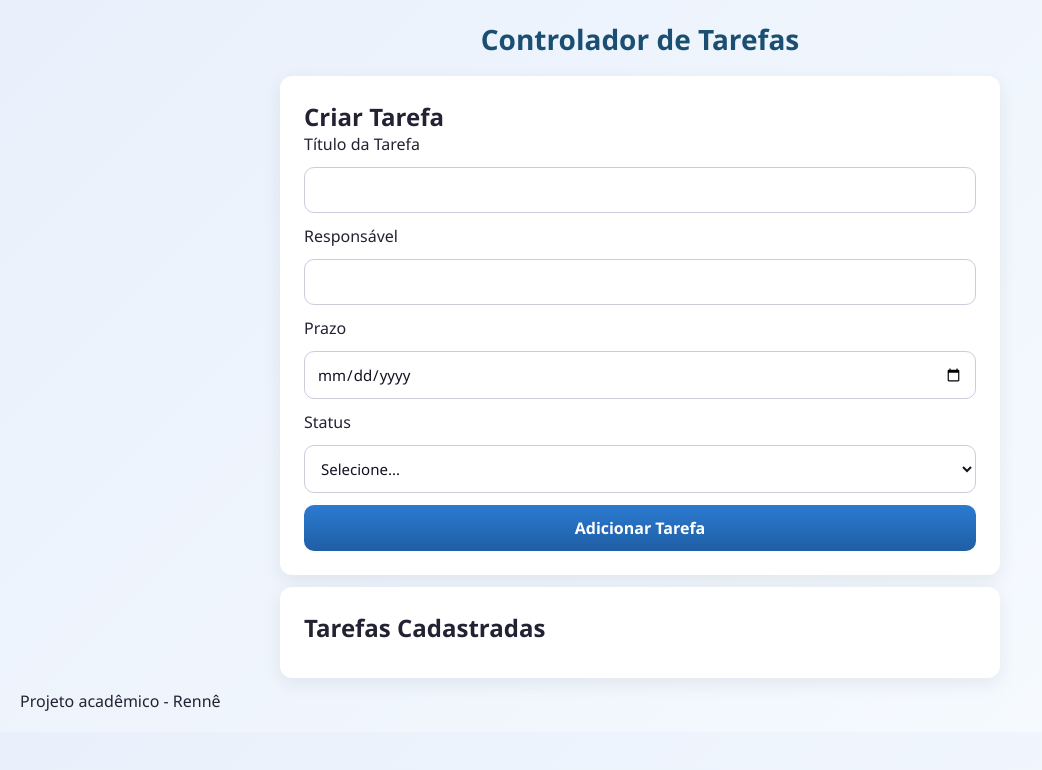
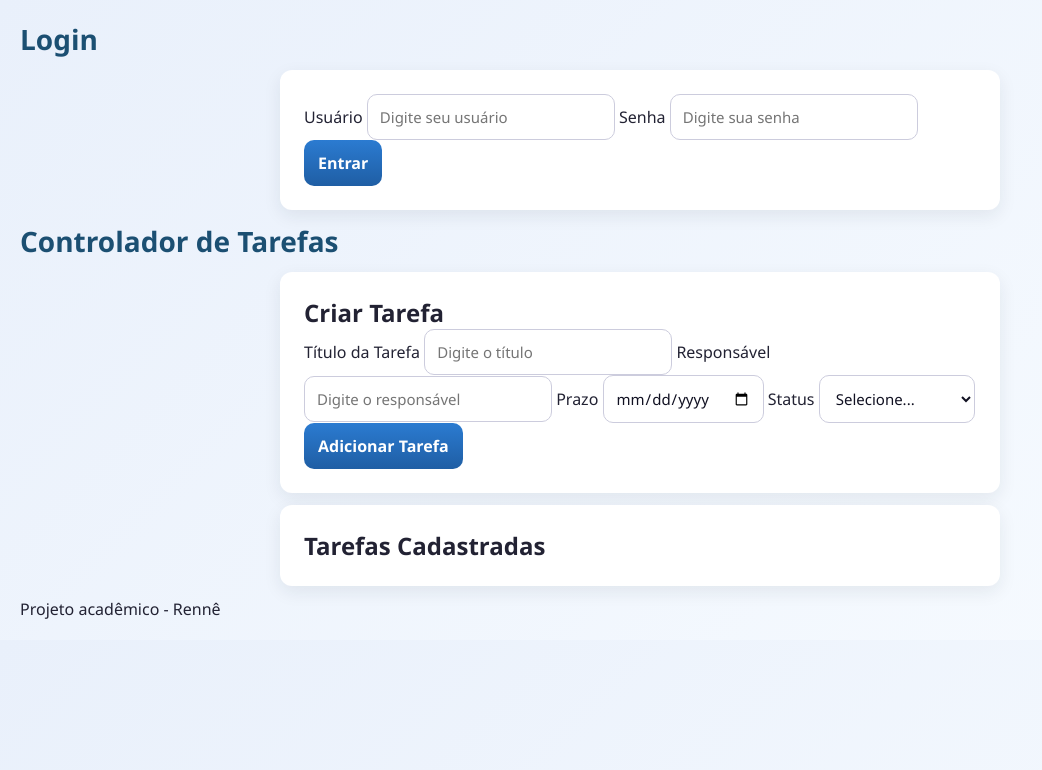
Before and after one commit to RenneLM/Controlador-de-Tarefas, a plain HTML site: page index.html in a window 1280 px wide. Shown: the whole page, without its empty margins (0-1042 px from the left). Drawn offline with Linux system fonts and the light colour scheme.

Commit message:
Refactor HTML structure for task manager and login

```diff
--- a/index.html
+++ b/index.html
@@ -1,82 +1,77 @@
-<!DOCTYPE html>
-<!-- 01: Declara o documento como HTML5 -->
-<html lang="pt-BR">
-<!-- 02: Elemento raiz com idioma definido -->
-<head>
-    <!-- 03: Head com metadados -->
-    <meta charset="UTF-8">
-    <!-- 04: Codificação UTF-8 -->
-    <meta name="viewport" content="width=device-width, initial-scale=1.0">
-    <!-- 05: Responsividade (mobile) -->
-    <title>Controlador de Tarefas</title>
-    <!-- 06: Título da página principal -->
-    <link rel="stylesheet" href="style.css">
-    <!-- 07: Importa o mesmo CSS usado no login -->
+<!DOCTYPE html> <!-- Declara que o documento é HTML5 -->
+<html lang="pt-br"> <!-- Define idioma da página -->
+
+<head> <!-- Cabeçalho -->
+    <meta charset="UTF-8"> <!-- Padrão de caracteres -->
+    <meta name="viewport" content="width=device-width, initial-scale=1.0"> <!-- Responsividade -->
+    <title>Controlador de Tarefas</title> <!-- Título -->
+    <link rel="stylesheet" href="style.css"> <!-- Liga o CSS -->
 </head>
-<body>
-<!-- 08: Corpo da página principal -->
-    <header>
-    <!-- 09: Cabeçalho com título -->
-        <h1>Controlador de Tarefas</h1>
-    </header>
 
-    <main>
-    <!-- 10: Conteúdo principal -->
-        <section class="card">
-        <!-- 11: Card do formulário de criação de tarefa -->
+<body> <!-- Corpo da página -->
+
+    <!-- ======================= TELA DE LOGIN ======================= -->
+
+    <div id="loginArea"> <!-- Div da tela de login -->
+        <h1 class="titulo">Login</h1> <!-- Título da página inicial -->
+
+        <div class="card"> <!-- Card do login -->
+
+            <label for="user">Usuário</label> <!-- Rótulo -->
+            <input type="text" id="user" placeholder="Digite seu usuário"> <!-- Campo usuário -->
+
+            <label for="senha">Senha</label> <!-- Rótulo -->
+            <input type="password" id="senha" placeholder="Digite sua senha"> <!-- Campo senha -->
+
+            <button onclick="fazerLogin()">Entrar</button> <!-- Botão login -->
+
+        </div>
+    </div>
+
+    <!-- ======================= SISTEMA DE TAREFAS ======================= -->
+
+    <div id="sistema"> <!-- Área oculta até o login -->
+
+        <h1 class="titulo">Controlador de Tarefas</h1> <!-- Título principal -->
+
+        <div class="card"> <!-- Card do formulário -->
+
             <h2>Criar Tarefa</h2>
 
-            <form id="taskForm" aria-label="Formulário de criação de tarefas">
-            <!-- 12: Formulário para criar tarefas -->
             <label for="titulo">Título da Tarefa</label>
-                <!-- 13: Label do campo título -->
-                <input type="text" id="titulo" name="titulo" required minlength="3">
-                <!-- 14: Input de texto obrigatório com minlength -->
+            <input type="text" id="titulo" placeholder="Digite o título">
 
             <label for="responsavel">Responsável</label>
-                <!-- 15: Label do campo responsável -->
-                <input type="text" id="responsavel" name="responsavel" required>
-                <!-- 16: Input de texto obrigatório -->
+            <input type="text" id="responsavel" placeholder="Digite o responsável">
 
             <label for="prazo">Prazo</label>
-                <!-- 17: Label do campo prazo -->
-                <input type="date" id="prazo" name="prazo" required>
-                <!-- 18: Input do tipo date obrigatório -->
+            <input type="date" id="prazo">
 
             <label for="status">Status</label>
-                <!-- 19: Label do campo status -->
-                <select id="status" name="status" required>
-                <!-- 20: Select obrigatório para escolher status -->
+            <select id="status">
                 <option value="">Selecione...</option>
-                    <!-- 21: Opção vazia para forçar escolha -->
                 <option value="Pendente">Pendente</option>
-                    <!-- 22: Opção pendente -->
-                    <option value="Em andamento">Em andamento</option>
-                    <!-- 23: Opção em andamento -->
+                <option value="Em Andamento">Em Andamento</option>
                 <option value="Concluída">Concluída</option>
-                    <!-- 24: Opção concluída -->
             </select>
 
-                <button type="submit">Adicionar Tarefa</button>
-                <!-- 25: Botão que envia o formulário -->
-            </form>
-        </section>
+            <button onclick="adicionarTarefa()">Adicionar Tarefa</button>
 
-        <section class="card">
-        <!-- 26: Card que mostra a lista de tarefas -->
+        </div>
+
+        <div class="card"> <!-- Lista de tarefas -->
             <h2>Tarefas Cadastradas</h2>
-            <!-- 27: Título da seção -->
-            <ul id="taskList"></ul>
-            <!-- 28: Lista onde as tarefas serão inseridas dinamicamente -->
-        </section>
-    </main>
+
+            <div id="listaTarefas"></div> <!-- Onde as tarefas aparecem -->
+        </div>
 
         <footer>
-    <!-- 29: Rodapé com créditos -->
-        <p>Projeto acadêmico - Rennê</p>
+            Projeto acadêmico - Rennê
         </footer>
 
-    <script src="script.js"></script>
-    <!-- 30: Importa o mesmo script.js; nele há lógica para a página de tarefas -->
+    </div>
+
+    <script src="script.js"></script> <!-- Liga o JS -->
+
 </body>
 </html>
```
Lines whose indentation alone changed are shown as unchanged.
